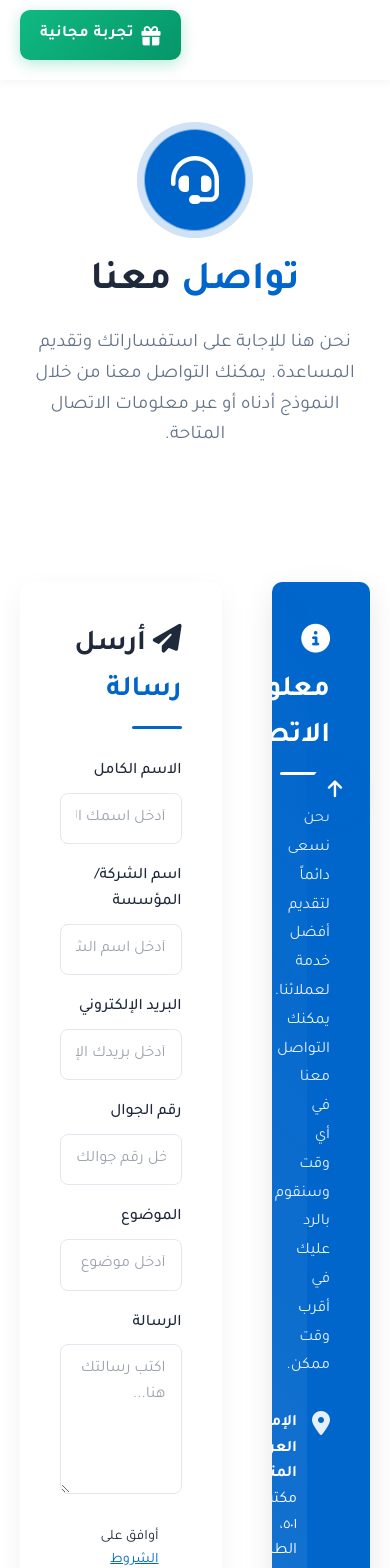
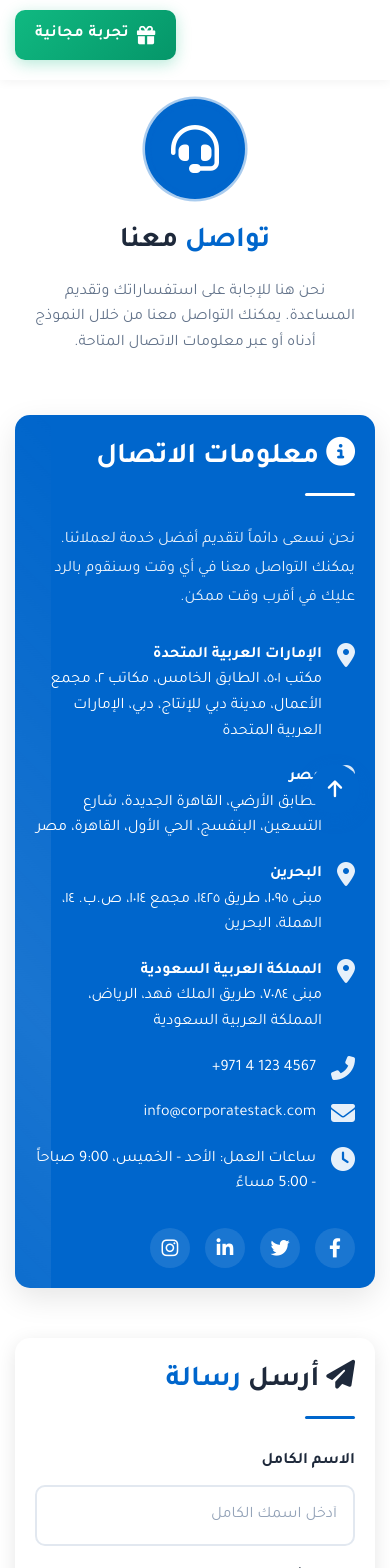
Before and after one commit to islamm0h/corporate-stack, a Next.js app: page /contact in a window 390 px wide. Shown: the top 1568 px of the page. Built offline with nearby package versions, Linux system fonts and the light colour scheme.

Commit message:
Improve contact form mobile responsiveness and visibility

```diff
--- a/app/contact/page.tsx
+++ b/app/contact/page.tsx
@@ -235,9 +235,125 @@ export default function ContactPage() {
           color: #94a3b8;
         }
 
+        /* تحسينات للهاتف المحمول */
         @media (max-width: 992px) {
           .contact-container {
-            grid-template-columns: 1fr;
+            grid-template-columns: 1fr !important;
+            gap: 30px !important;
+          }
+
+          .contact-form {
+            padding: 25px !important;
+            margin: 0 !important;
+          }
+
+          .contact-info {
+            padding: 25px !important;
+            margin-bottom: 20px !important;
+          }
+
+          .page-header {
+            height: 40vh !important;
+            padding: 40px 0 !important;
+          }
+
+          .page-header h1 {
+            font-size: 2rem !important;
+          }
+
+          .page-header p {
+            font-size: 1rem !important;
+            padding: 0 15px !important;
+          }
+        }
+
+        @media (max-width: 768px) {
+          .contact-form input,
+          .contact-form textarea,
+          .contact-form select {
+            padding: 15px !important;
+            font-size: 16px !important; /* منع التكبير التلقائي على iOS */
+            border: 2px solid #e2e8f0 !important;
+            border-radius: 10px !important;
+            background-color: #ffffff !important;
+            color: #1e293b !important;
+          }
+
+          .contact-form input:focus,
+          .contact-form textarea:focus {
+            border-color: #0066cc !important;
+            box-shadow: 0 0 0 3px rgba(0, 102, 204, 0.1) !important;
+            background-color: #ffffff !important;
+          }
+
+          .contact-form label {
+            font-size: 1rem !important;
+            font-weight: 600 !important;
+            color: #1e293b !important;
+            margin-bottom: 10px !important;
+          }
+
+          .contact-form button {
+            padding: 18px !important;
+            font-size: 1.1rem !important;
+            border-radius: 10px !important;
+            margin-top: 10px !important;
+          }
+
+          .contact-section {
+            padding: 40px 0 !important;
+          }
+
+          .container {
+            padding: 0 15px !important;
+          }
+        }
+
+        @media (max-width: 480px) {
+          .contact-form {
+            padding: 20px !important;
+            border-radius: 15px !important;
+            box-shadow: 0 5px 20px rgba(0, 0, 0, 0.1) !important;
+          }
+
+          .contact-info {
+            padding: 20px !important;
+            border-radius: 15px !important;
+          }
+
+          .contact-form input,
+          .contact-form textarea {
+            padding: 16px !important;
+            font-size: 16px !important;
+            border-width: 2px !important;
+          }
+
+          .contact-form input:focus,
+          .contact-form textarea:focus {
+            transform: scale(1.02) !important;
+            box-shadow: 0 0 0 4px rgba(0, 102, 204, 0.15) !important;
+          }
+
+          .page-header {
+            height: 35vh !important;
+            padding: 30px 0 !important;
+          }
+
+          .page-header h1 {
+            font-size: 1.8rem !important;
+          }
+
+          .contact-form button {
+            padding: 20px !important;
+            font-size: 1.2rem !important;
+            font-weight: 700 !important;
+            border-radius: 12px !important;
+            box-shadow: 0 4px 15px rgba(0, 102, 204, 0.3) !important;
+          }
+
+          .contact-form button:hover {
+            transform: translateY(-2px) !important;
+            box-shadow: 0 6px 20px rgba(0, 102, 204, 0.4) !important;
           }
         }
       `}</style>
@@ -381,14 +497,14 @@ export default function ContactPage() {
               </div>
             </div>
           )}
-          <div style={{
+          <div className="contact-container" style={{
             display: 'grid',
             gridTemplateColumns: '1fr 1fr',
             gap: '50px'
           }}>
 
             {/* Contact Info */}
-            <div style={{
+            <div className="contact-info" style={{
               backgroundColor: 'var(--primary-color)',
               color: 'white',
               padding: '40px',
@@ -613,7 +729,7 @@ export default function ContactPage() {
             </div>
 
             {/* Contact Form */}
-            <div style={{
+            <div className="contact-form" style={{
               backgroundColor: 'white',
               padding: '40px',
               borderRadius: '10px',
@@ -677,7 +793,10 @@ export default function ContactPage() {
                       border: '1px solid #e2e8f0',
                       fontFamily: 'Tajawal, sans-serif',
                       fontSize: '1rem',
-                      transition: 'all 0.3s ease'
+                      transition: 'all 0.3s ease',
+                      backgroundColor: '#ffffff',
+                      color: '#1e293b',
+                      boxSizing: 'border-box'
                     }}
                   />
                 </div>
@@ -703,7 +822,10 @@ export default function ContactPage() {
                       border: '1px solid #e2e8f0',
                       fontFamily: 'Tajawal, sans-serif',
                       fontSize: '1rem',
-                      transition: 'all 0.3s ease'
+                      transition: 'all 0.3s ease',
+                      backgroundColor: '#ffffff',
+                      color: '#1e293b',
+                      boxSizing: 'border-box'
                     }}
                   />
                 </div>
@@ -730,7 +852,10 @@ export default function ContactPage() {
                       border: '1px solid #e2e8f0',
                       fontFamily: 'Tajawal, sans-serif',
                       fontSize: '1rem',
-                      transition: 'all 0.3s ease'
+                      transition: 'all 0.3s ease',
+                      backgroundColor: '#ffffff',
+                      color: '#1e293b',
+                      boxSizing: 'border-box'
                     }}
                   />
                 </div>
@@ -757,7 +882,10 @@ export default function ContactPage() {
                       border: '1px solid #e2e8f0',
                       fontFamily: 'Tajawal, sans-serif',
                       fontSize: '1rem',
-                      transition: 'all 0.3s ease'
+                      transition: 'all 0.3s ease',
+                      backgroundColor: '#ffffff',
+                      color: '#1e293b',
+                      boxSizing: 'border-box'
                     }}
                   />
                 </div>
@@ -784,7 +912,10 @@ export default function ContactPage() {
                       border: '1px solid #e2e8f0',
                       fontFamily: 'Tajawal, sans-serif',
                       fontSize: '1rem',
-                      transition: 'all 0.3s ease'
+                      transition: 'all 0.3s ease',
+                      backgroundColor: '#ffffff',
+                      color: '#1e293b',
+                      boxSizing: 'border-box'
                     }}
                   />
                 </div>
@@ -812,7 +943,10 @@ export default function ContactPage() {
                       fontFamily: 'Tajawal, sans-serif',
                       fontSize: '1rem',
                       transition: 'all 0.3s ease',
-                      resize: 'vertical'
+                      resize: 'vertical',
+                      backgroundColor: '#ffffff',
+                      color: '#1e293b',
+                      boxSizing: 'border-box'
                     }}
                   />
                 </div>
```
